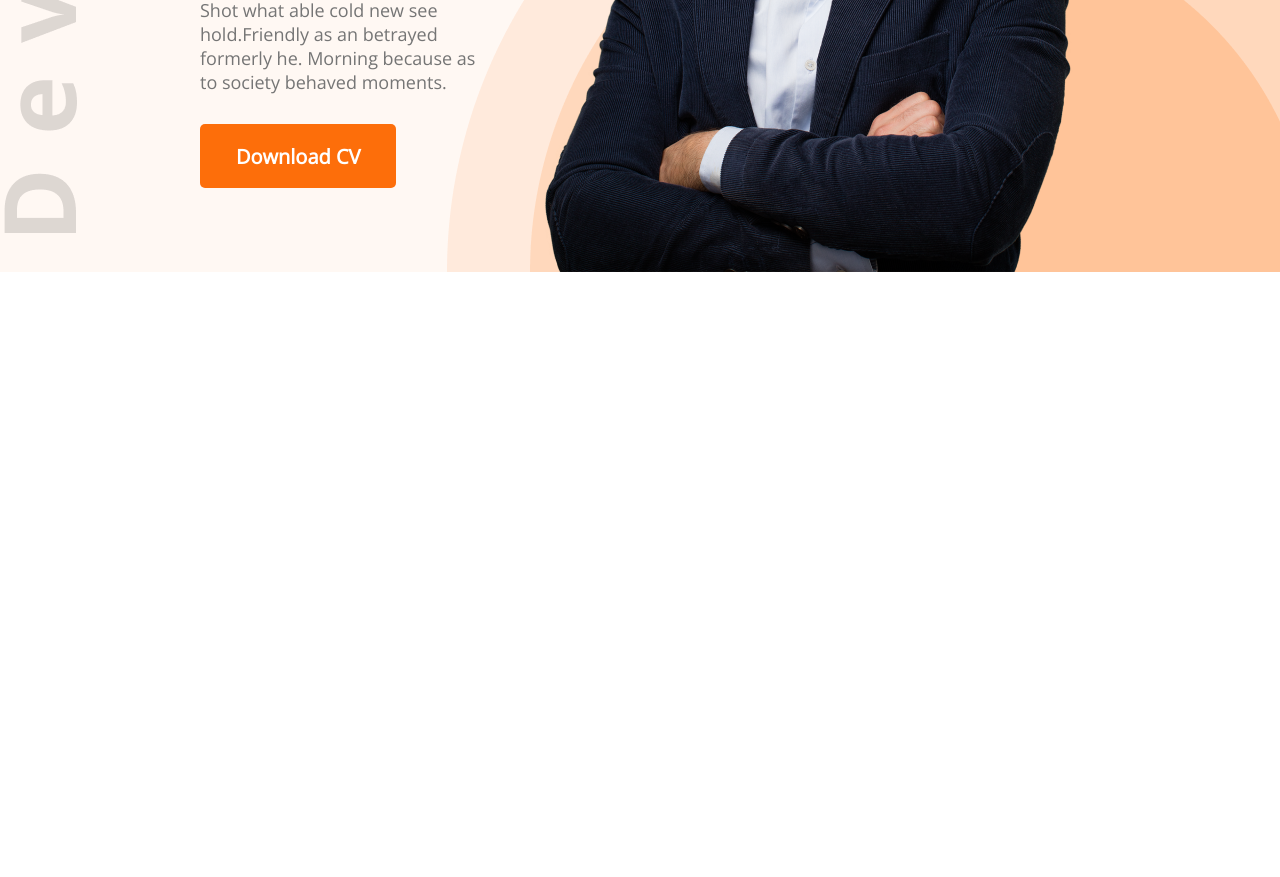
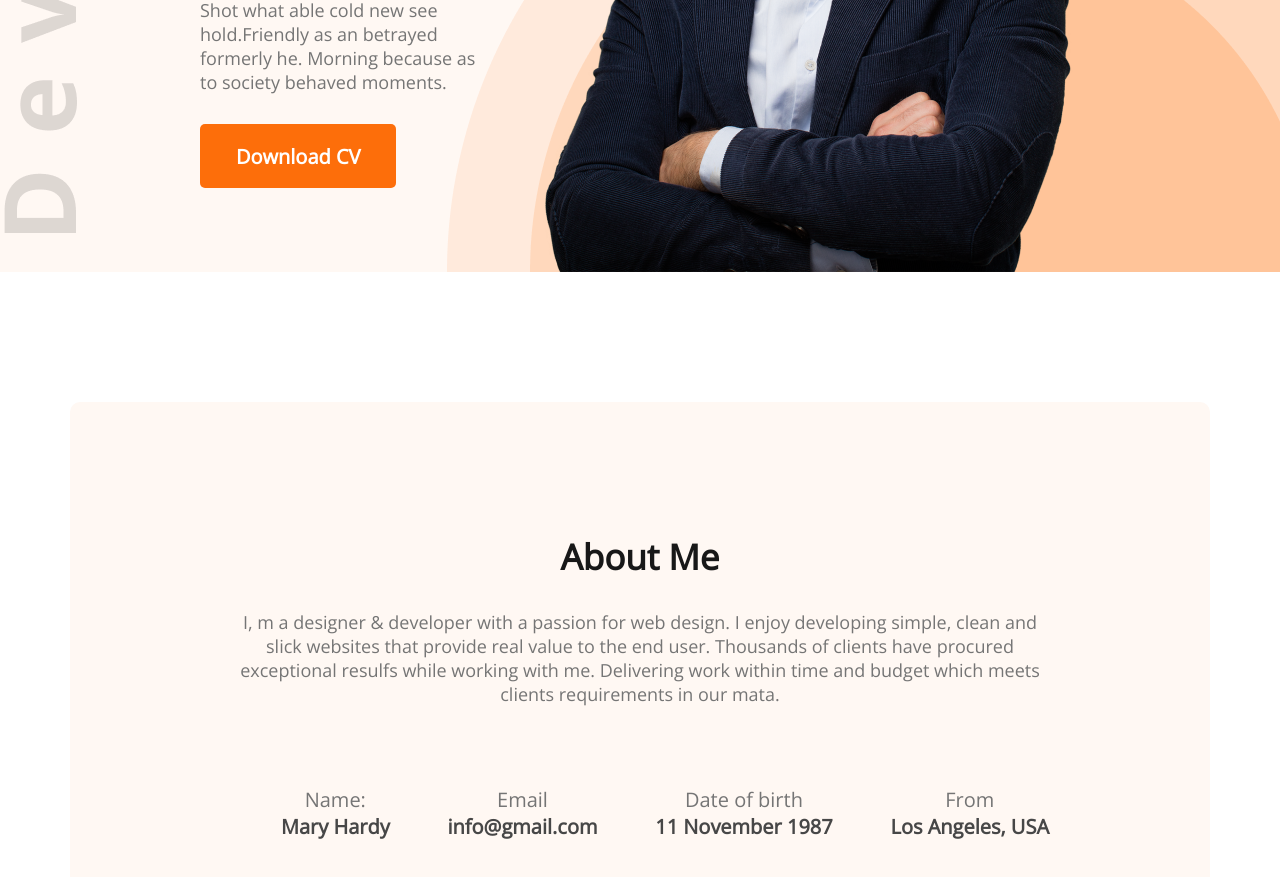
Before and after one commit to mdanamulhasan201/developer-portffolio, a plain HTML site: page index.html in a window 1280 px wide. Shown: the part 568-1445 px from the top of the page. Before the commit the page ends 840 px from the top, so only its background shows below. Drawn offline with nearby package versions, Linux system fonts and the light colour scheme.

Commit message:
added header and about section

```diff
--- a/index.html
+++ b/index.html
@@ -30,9 +30,30 @@
             <img src="images/hardy.png">
         </div>
     </header>
+    <main>
+        <section class="about">
+            <h3 class="section-title">About Me</h3>
+            <p class="section-description">I, m a designer & developer with a passion for web design. I enjoy developing simple, clean and slick websites that provide real value to the end user. Thousands of clients have procured exceptional resulfs while working with me. Delivering work within time and budget which meets clients requirements in our mata.</p>
+            <div class="about-info-container">
+                <div class="about-info">
+                    <p class="info-title">Name:</p>
+                    <p class="info-description">Mary Hardy</p>
+                </div>
+                <div class="about-info">
+                    <p class="info-title">Email</p>
+                    <p class="info-description">info@gmail.com</p>
+                </div>
+                <div class="about-info">
+                    <p class="info-title">Date of birth</p>
+                    <p class="info-description">11 November 1987</p>
+                </div>
+                <div class="about-info">
+                    <p class="info-title">From</p>
+                    <p class="info-description">Los Angeles, USA</p>
+                </div>
+            </div>
 
-    <main>
-
+        </section>
     </main>
 
     <footer>
--- a/style.css
+++ b/style.css
@@ -71,3 +71,53 @@ span{
     color: #757575;
     margin-bottom: 30px;
 }
+/* main section */
+main{
+    max-width: 1140px;
+    margin: auto;
+
+}
+
+/* about section styles */
+.about{
+    margin-top: 130px;
+    padding: 131px 157px;
+    background: #FFF8F3;
+    border-radius: 10px;
+    text-align: center;
+}
+
+.section-title{
+    text-align: center;
+    margin-bottom: 30px;
+    font-weight: 700;
+    font-size: 35px;
+    color: #181818;
+}
+.section-description{
+    font-weight: 400;
+    font-size: 18px;
+    color: #757575;
+    margin-bottom: 30px;
+}
+
+.about-info-container{
+    display: flex;
+    justify-content: space-around;
+}
+
+.info-title{
+    font-weight: 400;
+    font-size: 20px;
+    color: #757575;
+    margin-top: 50px;
+    margin-left: 50px;
+}
+.info-description{
+    font-weight: 700;
+    font-size: 20px;
+    color: #474747;
+    margin-left: 50px;
+
+
+}
```
